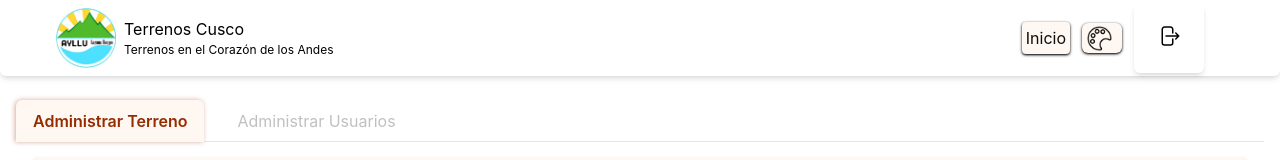
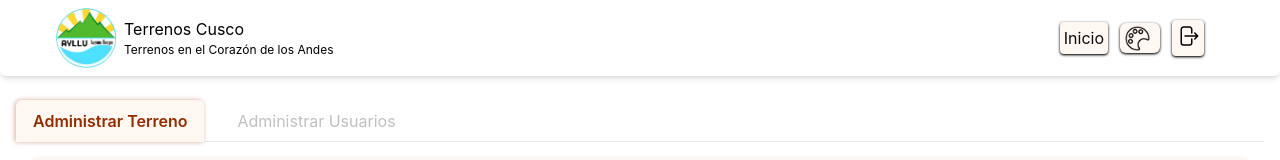
Before and after one commit to BrandoSR96/inmobiliaria-frontend, a React (Vite) app: page /Crud in a window 1280 px wide. Shown: the top 160 px of the page. Built offline with nearby package versions, Linux system fonts and the light colour scheme; no server answers.

Commit message:
update class the button exit

```diff
--- a/src/components/BtnSalir.jsx
+++ b/src/components/BtnSalir.jsx
@@ -88,7 +88,7 @@ const BtnSalir = () => {
             <Temas />
             <button
               onClick={handleLogout}
-              className="flex flex-col items-center justify-center w-[70px] h-[70px] bg-[#FEF7F2] rounded-md shadow-md hover:shadow-lg transition-shadow duration-200"
+              class="!bg-[#FEF7F2] !text-[#0e0d0d] !p-1 rounded-sm cursor-pointer shadow-sm shadow-black"
             >
               <img
                 src="/img/ArrowRightStartOnRectangle.svg"
```
